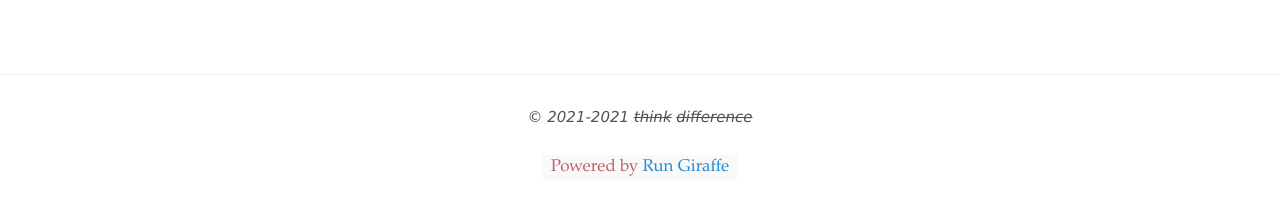
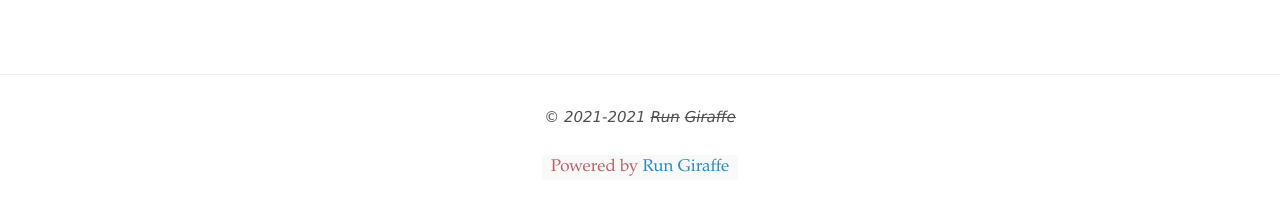
Before and after one commit to froggy0m0/froggy0m0.github.io, a Jekyll site: the page built from about.md, in a window 1280 px wide. Shown: the part 268-483 px from the top of the page. Built offline with Jekyll 4.4.1, drawn with Linux system fonts in a browser that asks for light colours.

Commit message:
Update _config.yml
modify copyright

```diff
--- a/_config.yml
+++ b/_config.yml
@@ -25,7 +25,7 @@ baseurl: "" # the subpath of your site, e.g. /blog
 url: "https://run-giraffe.github.io" # the base hostname & protocol for your site, e.g. http://example.com
 twitter_username:
 github_username:
-copyright: '&copy; 2021-2021 ~~think~~ ~~difference~~'
+copyright: '&copy; 2021-2021 ~~Run~~ ~~Giraffe~~'
 
 # Category
 category_dir: categories/
```
